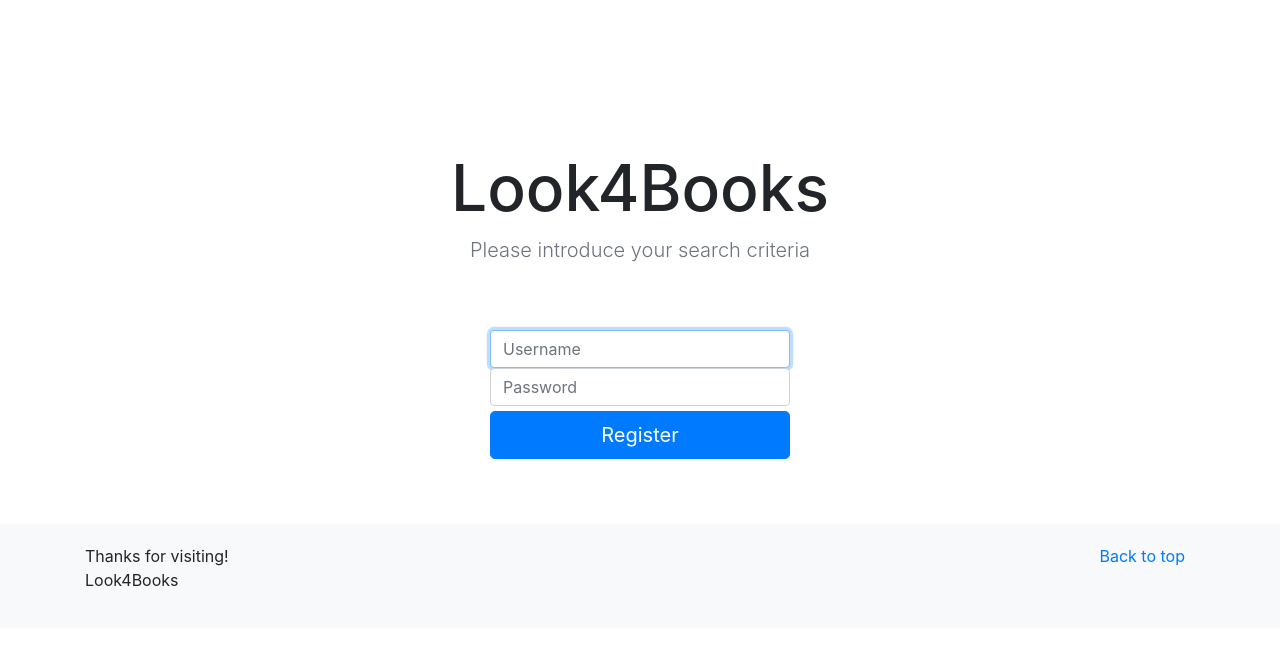
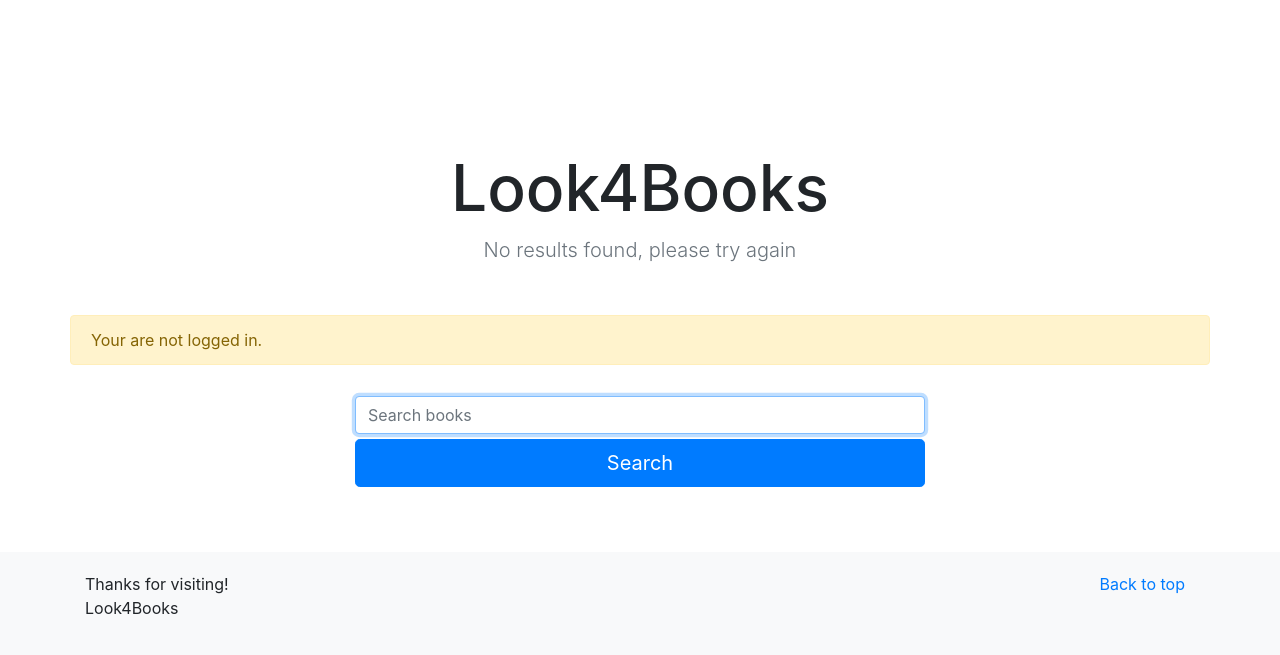
Before and after one commit to ajcantos/project1, a Flask app: page /search in a window 1280 px wide. Shown: the part 66-721 px from the top of the page. Run offline with Flask 2, Linux system fonts and the light colour scheme; some libraries are stand-ins or nearby versions.

Commit message:
Book search implemented

```diff
--- a/application.py
+++ b/application.py
@@ -51,6 +51,36 @@ def credentials_are_valid(username, password):
     else:
         valid = True
     return valid
+
+def get_book_by_isbn(isbn):
+    book = db.execute("SELECT * FROM books WHERE isbn = :isbn", {"isbn": isbn}).fetchone()
+    return book
+
+def split_search_parameters(search_parameters):
+    search_keywords = list()
+    search_parameters_clean = search_parameters.strip()
+    if search_parameters_clean:
+        parameters = search_parameters_clean.split()
+    for parameter in parameters:
+        search_keywords.append(parameter)
+        search_keywords.append(parameter.lower())
+        search_keywords.append(parameter.upper())
+        search_keywords.append(parameter.capitalize())
+    # Remove duplicates
+    search_keywords = list(dict.fromkeys(search_keywords))
+    return search_keywords
+
+def search_for_books_by_keyword(search_keyword):
+    search_keyword = "%" + search_keyword + "%"
+    books = db.execute("SELECT * FROM books WHERE isbn LIKE :soft_isbn OR title LIKE :soft_title OR author LIKE :soft_author", {"soft_isbn": search_keyword, "soft_title": search_keyword, "soft_author": search_keyword}).fetchall()
+    return books
+
+def search_for_books(search_parameters):
+    books = list()
+    search_keywords = split_search_parameters(search_parameters)
+    for search_keyword in search_keywords:
+        books = books + search_for_books_by_keyword(search_keyword)
+    return books
 
 
 @app.before_request
@@ -107,7 +137,7 @@ def login():
             error = f'Invalid credentials for user {username}.'
             print(error)
 
-        # If they are valid, then...
+        # If they are valid then...
         if error is None:
             session.clear()
              # Init session
@@ -121,7 +151,52 @@ def login():
 @app.route('/search', methods=('GET', 'POST'))
 def search():
     error = None
-    return render_template('search.html', error=error)
+    books = None
+    if request.method == 'POST':
+        # Obtain the search parameters from the form
+        search_parameters = request.form['search']
+
+        # Look for them in the data base
+        books = search_for_books(search_parameters)
+
+        # Check if user is logged in
+        if g.user is None:
+            error = f'Your are not logged in.'
+            print(error)
+        # Check if book exists
+        elif len(books) == 0:
+            error = f'Book not found.'
+            print(error)
+        else:
+            for book in books:
+                print(f'Found book: {book.title}.')
+
+    if request.method == 'GET':
+        # Check if user is logged in
+        if g.user is None:
+            error = f'Your are not logged in.'
+            print(error)
+
+    return render_template('search.html', books=books, error=error)
+
+@app.route('/book/<string:isbn>', methods=('GET', 'POST'))
+def book(isbn):
+    error = None
+
+    # Attempt to get book from DB
+    book = get_book_by_isbn(isbn)
+
+    # Check if user is logged in
+    if g.user is None:
+        error = f'Your are not logged in.'
+        print(error)
+    # Check if book exists
+    elif book is None:
+        error = f'Invalid isbn {isbn}.'
+        print(error)
+
+    # If it exists then...
+    return render_template('book.html', book=book, error=error)
 
 @app.route('/logout')
 def logout():
--- a/static/styles.css
+++ b/static/styles.css
@@ -11,13 +11,25 @@ a {
 }
 
 .myown-card-margins {
-  margin-bottom: 20px; }
+  margin-bottom: 20px;
+}
 
 .myown-form-signin-signup {
   width: 100%;
   max-width: 330px;
   padding: 15px;
   margin: auto;
+}
+
+.myown-form-search {
+  width: 100%;
+  max-width: 600px;
+  padding: 15px;
+  margin: auto;
+}
+
+.myown-jumbotron-margins{
+  margin-top: 20px;
 }
 
 .myown-footer-margins {
--- a/templates/search.html
+++ b/templates/search.html
@@ -22,13 +22,22 @@
     {% endif %}
 
     <div class="container text-center">
-        <form class="myown-form-signin-signup" method="post">
-            <label for="username" class="sr-only">Username</label>
-            <input type="text" name="username" id="username" class="form-control" placeholder="Username" required autofocus>
-            <label for="password" class="sr-only">Password</label>
-            <input type="password" name="password" id="password" class="form-control" placeholder="Password" required>
-            <input type="submit" class="btn btn-lg btn-primary btn-block" value="Register" style="margin-top: 5px;">
+        <form class="myown-form-search" method="post">
+            <label for="search" class="sr-only">Search books</label>
+            <input type="text" name="search" id="search" class="form-control" placeholder="Search books" required autofocus>
+            <input type="submit" class="btn btn-lg btn-primary btn-block" value="Search" style="margin-top: 5px;">
         </form>
     </div>
+
+    {% if books %}
+    <div class="container">
+        <h1>Your results:</h1>
+        <ol>
+            {% for book in books %}
+                <li><a href="{{ url_for('book', isbn=book.isbn) }}">{{ book.title }}, {{ book.author }}</a></li>
+            {% endfor %}
+        </ol>
+    </div>
+    {% endif %}
 </section>
 {% endblock %}
```
Also changed, not shown: templates/book.html (added, +24 -0 lines).
